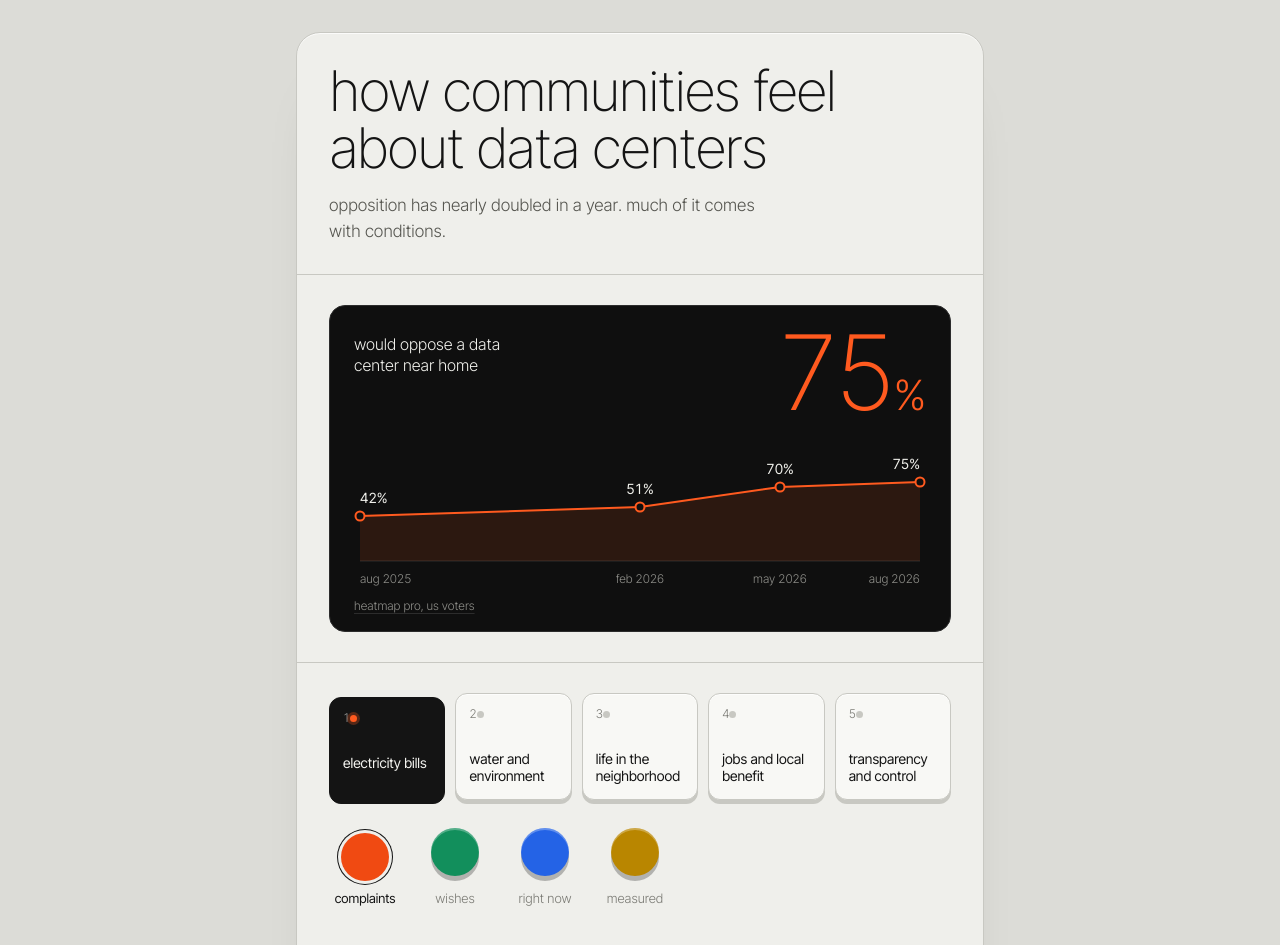
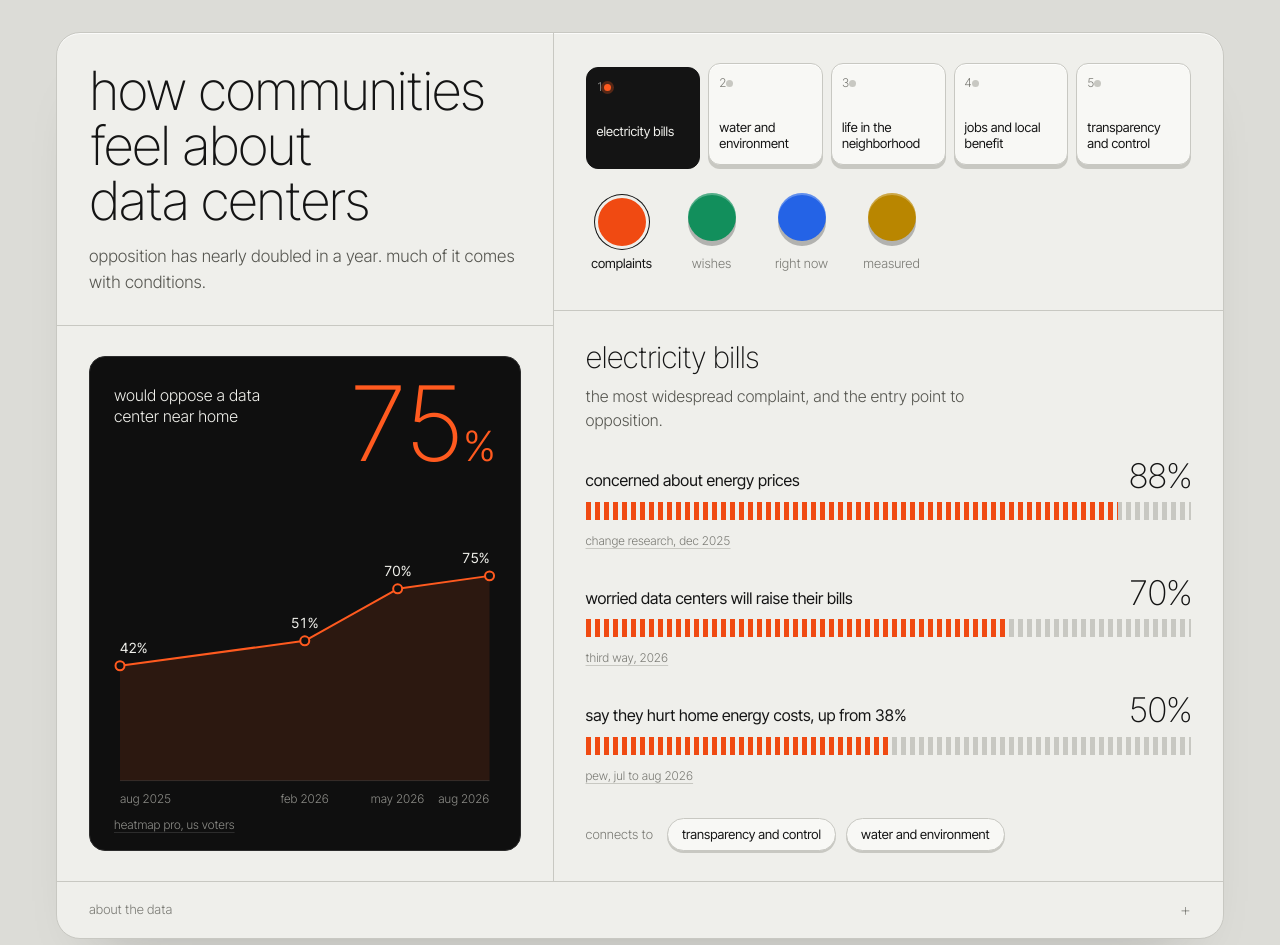
Before and after one commit to LeticiaIG/a-better-bargain, a plain HTML site: page index.html in a window 1280 px wide. Shown: the top 945 px of the page. Drawn offline with Linux system fonts and the light colour scheme.

Commit message:
Lay out the page side by side
Title and trend display on the left, theme keys and readout on the
right, with the data notes spanning below. Stacks on narrow screens.

Co-Authored-By: Claude Fable 5.2 <noreply@anthropic.com>

```diff
--- a/index.html
+++ b/index.html
@@ -9,7 +9,7 @@
 <link href="https://fonts.googleapis.com/css2?family=Inter+Tight:wght@200;300;400;500&display=swap" rel="stylesheet">
 <style>
 :root{
-  /* layout: one hardware-style unit, 720px wide: title, dark display, keys, readout. One thin lowercase grotesque throughout. */
+  /* layout: one hardware-style unit. Wide: title and dark display on the left, keys and readout on the right, notes spanning below. Narrow: stacked. One thin lowercase grotesque throughout. */
   --desk:#dcdcd7; --unit:#efefeb; --well:#e4e4df; --seam:#c8c8c2;
   --ink:#141414; --ink-2:#55554f; --ink-3:#7a7a74;
   --key:#f8f8f5; --key-on:#141414; --key-on-ink:#f3f3ef; --hi:rgba(255,255,255,0.75); --depth:rgba(20,20,20,0.28);
@@ -39,6 +39,9 @@
 html{-webkit-text-size-adjust:100%}
 body{margin:0;background:var(--desk);color:var(--ink);font-family:var(--font);font-size:16px;font-weight:300;line-height:1.5;text-transform:lowercase;font-variant-numeric:tabular-nums;-webkit-font-smoothing:antialiased}
 .page{max-width:720px;margin:0 auto;padding:32px 16px 48px}
+.col{min-width:0}
+.col-right{border-top:1px solid var(--seam)}
+.mod-screen{border-top:0;padding-top:0}
 .unit{background:var(--unit);border:1px solid var(--seam);border-radius:24px;overflow:hidden;box-shadow:inset 0 1px 0 var(--hi),0 36px 60px -44px var(--depth)}
 .mod{padding:30px 32px;border-top:1px solid var(--seam)}
 .mod:first-child{border-top:0}
@@ -54,8 +57,8 @@ h2{font-size:30px;line-height:1.1;letter-spacing:-0.03em}
 .screen-src{margin:6px 0 0;font-size:12px}
 .screen-src a{color:var(--screen-dim);text-decoration:underline;text-decoration-color:var(--screen-grid);text-underline-offset:3px}
 .screen-src a:hover{color:var(--screen-ink)}
-#trend{width:100%}
-#trend svg{display:block;max-width:100%}
+#trend{width:100%;height:170px;position:relative}
+#trend svg{position:absolute;inset:0;width:100%;height:100%;display:block}
 .g-line{stroke:var(--screen-grid);stroke-width:1}
 .g-text{fill:var(--screen-dim);font-family:var(--font);font-size:12px;font-weight:300}
 .t-area{fill:var(--trace);opacity:0.12}
@@ -64,8 +67,9 @@ h2{font-size:30px;line-height:1.1;letter-spacing:-0.03em}
 .t-val{fill:var(--screen-ink);font-family:var(--font);font-size:14px;font-weight:400}
 .keys{display:flex;flex-direction:column;gap:28px}
 .row{display:flex;flex-wrap:wrap;gap:10px}
+#themes{display:grid;grid-template-columns:repeat(5,minmax(0,1fr));gap:8px}
 button{font:inherit;color:inherit;text-transform:inherit;cursor:pointer}
-.key{flex:1 1 112px;min-width:0;background:var(--key);border:1px solid var(--seam);border-radius:12px;padding:11px 13px 14px;display:flex;flex-direction:column;gap:28px;text-align:left;box-shadow:inset 0 1px 0 var(--hi),0 4px 0 var(--seam);transition:transform .07s,box-shadow .07s}
+.key{min-width:0;background:var(--key);border:1px solid var(--seam);border-radius:12px;padding:11px 13px 14px;display:flex;flex-direction:column;gap:28px;text-align:left;box-shadow:inset 0 1px 0 var(--hi),0 4px 0 var(--seam);transition:transform .07s,box-shadow .07s}
 .key-top{display:flex;justify-content:space-between;align-items:center}
 .key-n{font-size:12px;color:var(--ink-3)}
 .led{width:7px;height:7px;border-radius:50%;background:var(--seam)}
@@ -111,18 +115,21 @@ summary:hover{color:var(--ink)}
 .notes{padding:0 32px 26px;display:flex;flex-direction:column;gap:10px}
 .notes p{margin:0;font-size:14px;color:var(--ink-2);max-width:62ch}
 @media (prefers-reduced-motion: reduce){.key,.lens .cap{transition:none}}
-@media (max-width:480px){.page{padding:14px 8px 28px}.mod{padding:22px 18px}.unit{border-radius:18px}.key{flex-basis:44%;gap:18px}.screen{padding:18px 16px 12px}.lens{min-width:64px}.lens .cap{width:44px;height:44px}summary{padding:16px 18px}.notes{padding:0 18px 22px}h2{font-size:26px}}
+@media (min-width:940px){.page{max-width:1200px}.unit{display:grid;grid-template-columns:minmax(0,0.85fr) minmax(0,1.15fr)}.col-left{display:flex;flex-direction:column}.col-right{border-top:0;border-left:1px solid var(--seam)}.mod-screen{flex:1;display:flex}.screen{flex:1;display:flex;flex-direction:column}#trend{flex:1;height:auto;min-height:220px}h1{font-size:clamp(40px,4.4vw,54px)}.about{grid-column:1 / -1}.key{padding:10px 10px 13px}.key-name{font-size:13px}}
+@media (max-width:600px){#themes{grid-template-columns:repeat(2,minmax(0,1fr))}#themes .key:last-child{grid-column:1 / -1}}
+@media (max-width:480px){.page{padding:14px 8px 28px}.mod{padding:22px 18px}.unit{border-radius:18px}.key{gap:18px}.screen{padding:18px 16px 12px}.lens{min-width:64px}.lens .cap{width:44px;height:44px}summary{padding:16px 18px}.notes{padding:0 18px 22px}h2{font-size:26px}}
 </style>
 </head>
 <body>
 <main class="page">
   <div class="unit">
+    <div class="col col-left">
     <header class="mod">
       <h1>How communities feel about data centers</h1>
       <p class="lede">Opposition has nearly doubled in a year. Much of it comes with conditions.</p>
     </header>
 
-    <section class="mod" aria-labelledby="trend-title">
+    <section class="mod mod-screen" aria-labelledby="trend-title">
       <div class="screen">
         <div class="screen-head">
           <p class="screen-title" id="trend-title">Would oppose a data center near home</p>
@@ -133,6 +140,9 @@ summary:hover{color:var(--ink)}
       </div>
     </section>
 
+    </div>
+
+    <div class="col col-right">
     <section class="mod keys" aria-label="Choose what to look at">
       <div class="row" id="themes" role="group" aria-label="Theme"></div>
       <div class="row lens-row" id="lenses" role="group" aria-label="Lens"></div>
@@ -142,7 +152,9 @@ summary:hover{color:var(--ink)}
       <div id="panel"></div>
     </section>
 
-    <details class="mod">
+    </div>
+
+    <details class="mod about">
       <summary>About the data</summary>
       <div class="notes">
         <p>Nearly all published polling on this topic is from the United States. Each survey uses its own wording and sample, so the figures show a pattern and are not comparable point for point.</p>
@@ -288,7 +300,7 @@ summary:hover{color:var(--ink)}
 
   function trend(){
     var el=document.getElementById('trend');
-    var w=Math.max(240,Math.round(el.clientWidth||600)),h=170,pl=6,pr=6,pt=34,pb=30;
+    var w=Math.max(240,Math.round(el.clientWidth||600)),h=Math.max(170,Math.round(el.clientHeight||170)),pl=6,pr=6,pt=34,pb=30;
     var pts=[[0,42,'Aug 2025'],[6,51,'Feb 2026'],[9,70,'May 2026'],[12,75,'Aug 2026']];
     function x(m){return Math.round(pl+(w-pl-pr)*m/12);}
     function y(v){return Math.round(pt+(h-pt-pb)*(1-v/100));}
@@ -307,7 +319,9 @@ summary:hover{color:var(--ink)}
   }
 
   render();fromHash();trend();
-  var rt;window.addEventListener('resize',function(){clearTimeout(rt);rt=setTimeout(trend,120);});
+  var rt;function later(){clearTimeout(rt);rt=setTimeout(trend,80);}
+  window.addEventListener('resize',later);
+  if(window.ResizeObserver){try{new ResizeObserver(later).observe(document.getElementById('trend'));}catch(e){}}
 })();
 </script>
 </body>
```
